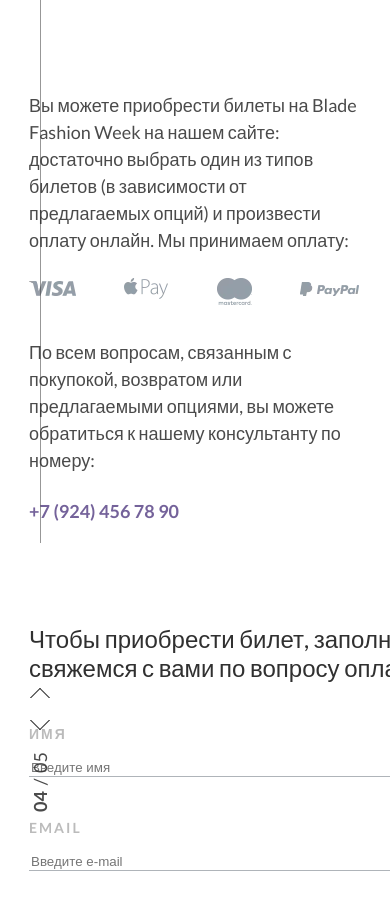
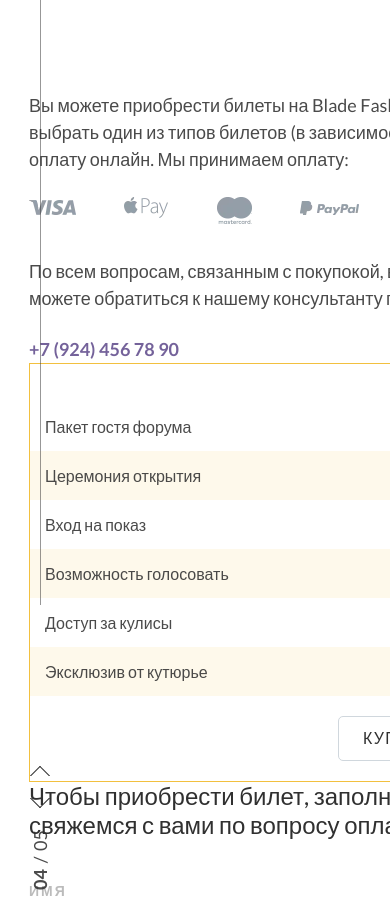
Before and after one commit to artTanya/blade-agency, a plain HTML site: page index.html in a window 390 px wide. Shown: the part 3632-4536 px from the top of the page. Drawn offline with Linux system fonts and the light colour scheme.

Commit message:
add grids in page tickets

```diff
--- a/css/style.css
+++ b/css/style.css
@@ -1225,12 +1225,33 @@ label[for="eng"]::before {
 
 .tickets__wrapper {
   display: flex;
-
+}
+
+@media (max-width: 1023px) {
+  .tickets__wrapper {
+    flex-direction: column;
+  }
 }
 
 .tickets__column {
   width: 480px;
   margin-right: 100px;
+}
+
+@media (max-width: 1023px) {
+  .tickets__column {
+    width: 735px;
+    display: grid;
+    grid-template-columns: auto auto;
+    column-gap: 50px;
+  }
+}
+
+@media (max-width: 767px) {
+  .tickets__column {
+    grid-template-columns: auto;
+    flex-direction: column;
+  }
 }
 
 .judges__social {
@@ -1338,6 +1359,12 @@ label[for="eng"]::before {
 .contacts__container {
   display: flex;
   margin-bottom: 130px;
+}
+
+@media (max-width: 1023px) {
+  .contacts__container {
+    flex-direction: column;
+  }
 }
 
 .contacts__map {
```
